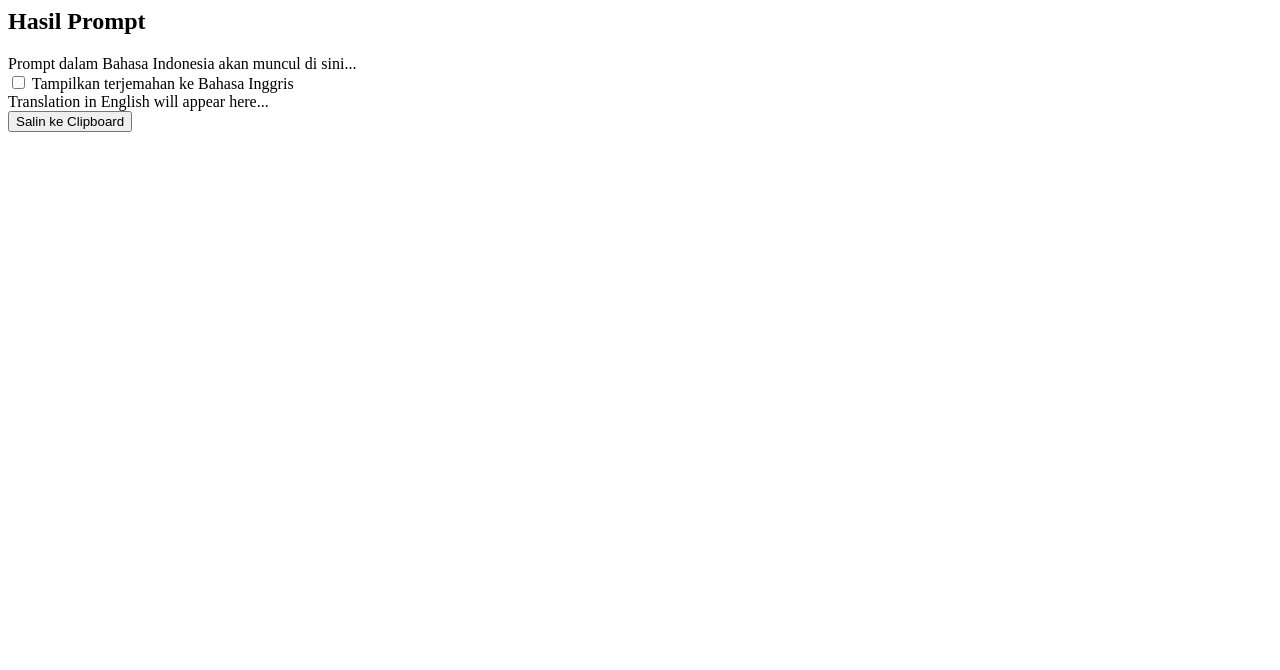
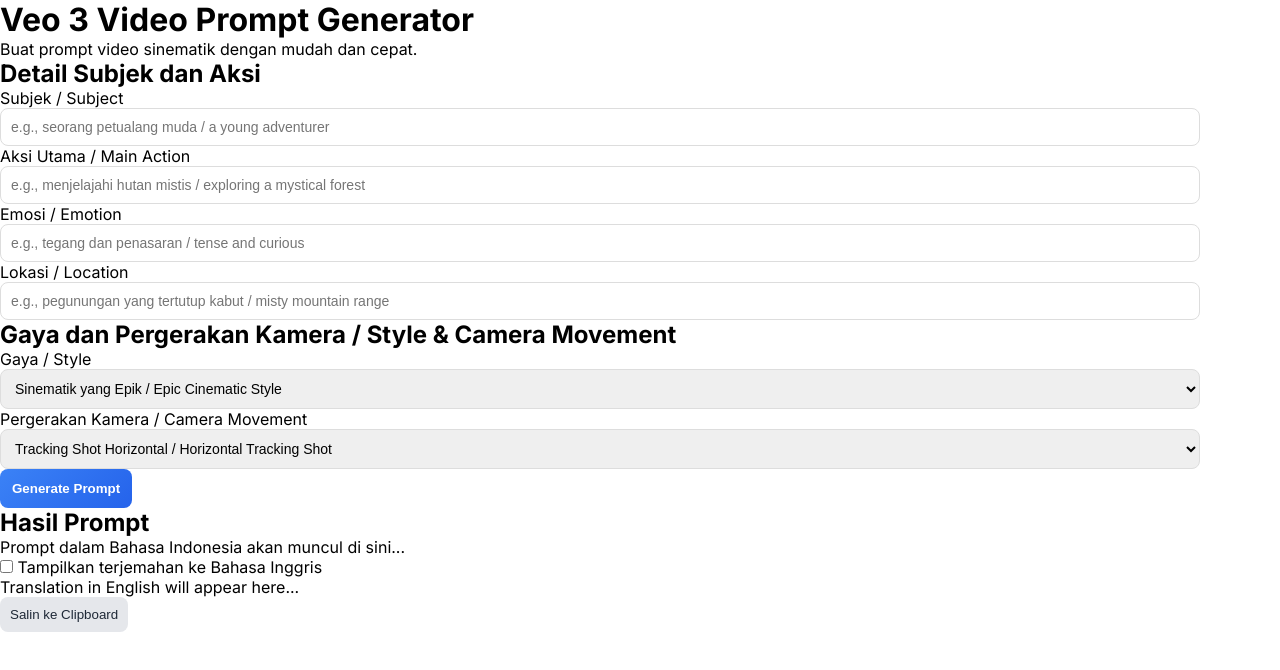
Before and after one commit to aiindonesiaart/veo3-prompt-generator, a plain HTML site: page bilingual/index.html in a window 1280 px wide. Drawn offline with Linux system fonts and the light colour scheme; files that its build step writes are made by us from their sources.

Commit message:
Update index.html

```diff
--- a/bilingual/index.html
+++ b/bilingual/index.html
@@ -1,3 +1,77 @@
+<!DOCTYPE html>
+<html lang="id">
+<head>
+  <meta charset="UTF-8" />
+  <meta name="viewport" content="width=device-width, initial-scale=1.0"/>
+  <title>Veo 3 Video Prompt Generator</title>
+  <link href="https://fonts.googleapis.com/css2?family=Inter:wght@400;500;600;700&display=swap" rel="stylesheet"/>
+  <link rel="stylesheet" href="styles.css" />
+</head>
+<body class="bg-gradient-to-br from-blue-50 to-cyan-100 min-h-screen text-gray-800">
+  <div class="container mx-auto px-4 py-8">
+    <!-- Header -->
+    <header class="text-center mb-10 animate-fade-in">
+      <h1 class="text-4xl font-bold text-blue-600">Veo 3 Video Prompt Generator</h1>
+      <p class="text-gray-600 mt-2">Buat prompt video sinematik dengan mudah dan cepat.</p>
+    </header>
+
+    <!-- Main Form -->
+    <form id="promptForm" class="grid grid-cols-1 lg:grid-cols-3 gap-8">
+      <!-- Left Side - Input Fields -->
+      <div class="lg:col-span-2 space-y-6">
+        <!-- Section 1: Subjek & Aksi -->
+        <section class="card hover:shadow-lg transition-shadow">
+          <h2 class="section-title mb-4">Detail Subjek dan Aksi</h2>
+          <div class="grid grid-cols-1 md:grid-cols-2 gap-4">
+            <div>
+              <label class="block text-sm font-medium mb-1">Subjek / Subject</label>
+              <input type="text" id="subject" class="input-field" placeholder="e.g., seorang petualang muda / a young adventurer">
+            </div>
+            <div>
+              <label class="block text-sm font-medium mb-1">Aksi Utama / Main Action</label>
+              <input type="text" id="mainAction" class="input-field" placeholder="e.g., menjelajahi hutan mistis / exploring a mystical forest">
+            </div>
+            <div>
+              <label class="block text-sm font-medium mb-1">Emosi / Emotion</label>
+              <input type="text" id="emotion" class="input-field" placeholder="e.g., tegang dan penasaran / tense and curious">
+            </div>
+            <div>
+              <label class="block text-sm font-medium mb-1">Lokasi / Location</label>
+              <input type="text" id="location" class="input-field" placeholder="e.g., pegunungan yang tertutup kabut / misty mountain range">
+            </div>
+          </div>
+        </section>
+
+        <!-- Section 2: Gaya & Kamera -->
+        <section class="card hover:shadow-lg transition-shadow">
+          <h2 class="section-title mb-4">Gaya dan Pergerakan Kamera / Style & Camera Movement</h2>
+          <div class="grid grid-cols-1 md:grid-cols-2 gap-4">
+            <div>
+              <label class="block text-sm font-medium mb-1">Gaya / Style</label>
+              <select id="style" class="input-field">
+                <option value="sinematik yang epik / epic cinematic style">Sinematik yang Epik / Epic Cinematic Style</option>
+                <option value="dokumenter yang mendalam / deep documentary style">Dokumenter yang Mendalam / Deep Documentary Style</option>
+                <option value="anime yang dinamis / dynamic anime style">Anime yang Dinamis / Dynamic Anime Style</option>
+                <option value="kartun yang ceria / cheerful cartoon style">Kartun yang Ceria / Cheerful Cartoon Style</option>
+                <option value="realistis yang natural / natural realistic style">Realistis yang Natural / Natural Realistic Style</option>
+              </select>
+            </div>
+            <div>
+              <label class="block text-sm font-medium mb-1">Pergerakan Kamera / Camera Movement</label>
+              <select id="cameraMovement" class="input-field">
+                <option value="tracking shot horizontal / horizontal tracking shot">Tracking Shot Horizontal / Horizontal Tracking Shot</option>
+                <option value="zoom out dramatis / dramatic zoom out">Zoom Out Dramatis / Dramatic Zoom Out</option>
+                <option value="rotasi 360 derajat / 360-degree rotation">Rotasi 360 Derajat / 360-Degree Rotation</option>
+                <option value="fly-through di udara / aerial fly-through">Fly-Through di Udara / Aerial Fly-Through</option>
+              </select>
+            </div>
+          </div>
+        </section>
+
+        <!-- Submit Button -->
+        <button type="submit" class="btn-primary w-full">Generate Prompt</button>
+      </div>
+
       <!-- Right Side - Output -->
       <div class="lg:col-span-1 sticky top-8">
         <div class="card h-full">
@@ -15,7 +89,7 @@
           </div>
 
           <!-- English Prompt Box (Hidden by default) -->
-    <div id="translatedPrompt" class="hidden min-h-[200px] bg-gray-50 p-4 rounded-md border border-gray-200">
+          <div id="translatedPrompt" class="hidden min-h-[200px] bg-gray-50 p-4 rounded-md border border-gray-200 mb-4">
             Translation in English will appear here...
           </div>
 
@@ -23,3 +97,9 @@
           <button id="copyButton" class="mt-4 w-full btn-secondary">Salin ke Clipboard</button>
         </div>
       </div>
+    </form>
+  </div>
+
+  <script src="script.js"></script>
+</body>
+</html>
```
Lines whose indentation alone changed are shown as unchanged.
